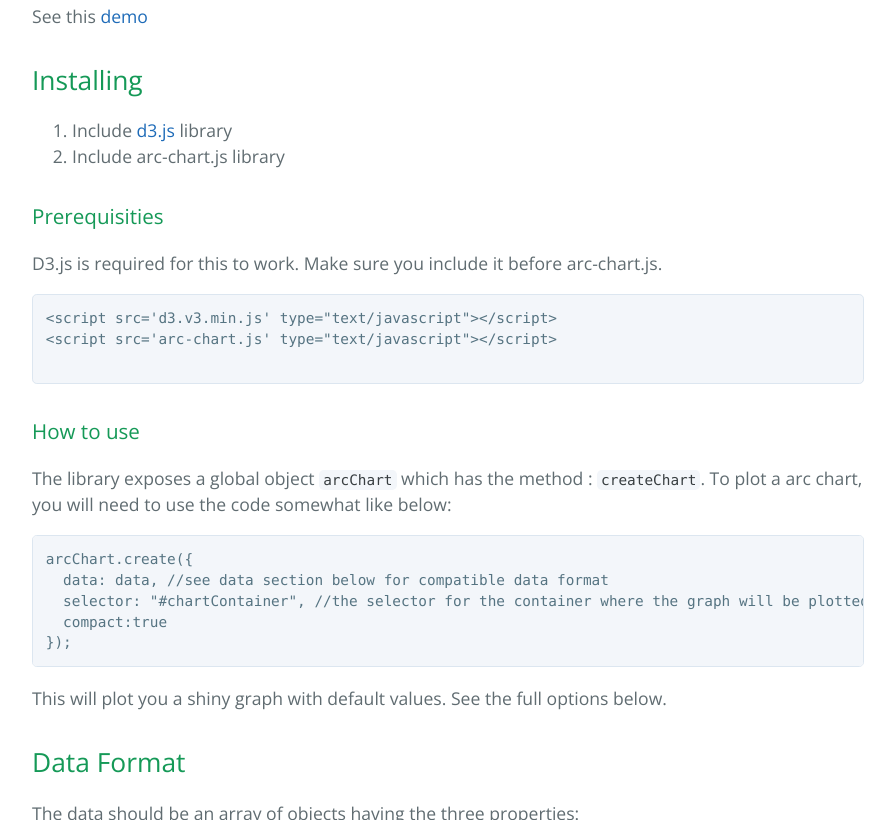
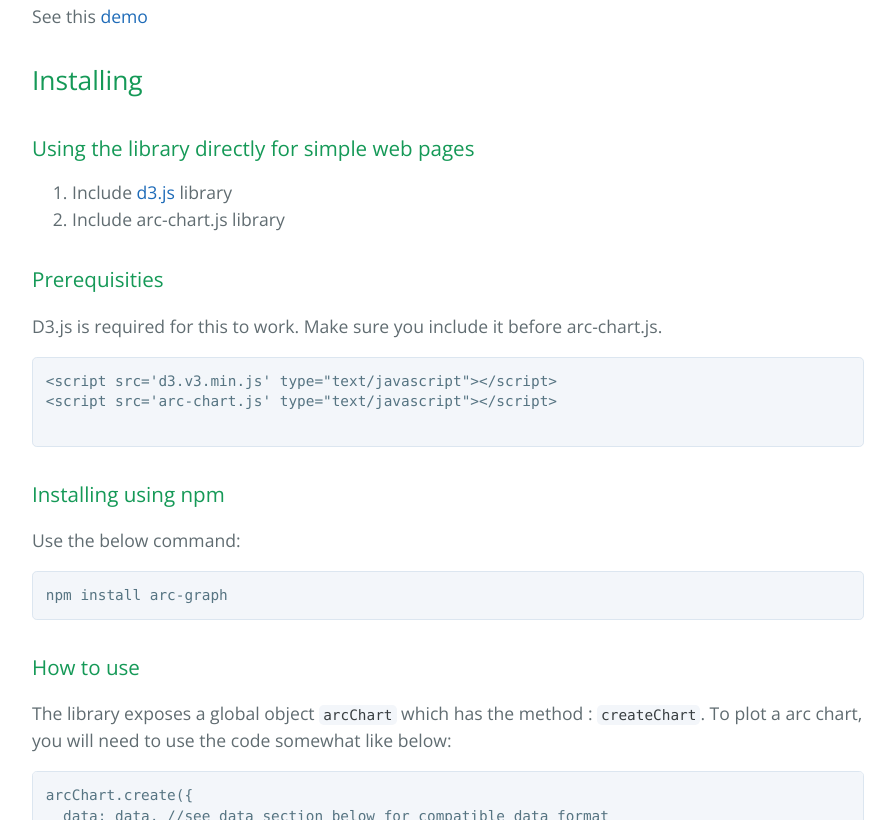
Before and after one commit to bmrinal/arc-graph, a plain HTML site: page index.html in a window 1280 px wide. Shown: the part 598-1418 px from the top of the page, without its empty margins (192-1087 px from the left). Drawn offline with nearby package versions, Linux system fonts and the light colour scheme.

Commit message:
Create gh-pages branch via GitHub

```diff
--- a/index.html
+++ b/index.html
@@ -32,6 +32,9 @@
 <h2>
 <a id="installing" class="anchor" href="#installing" aria-hidden="true"><span aria-hidden="true" class="octicon octicon-link"></span></a>Installing</h2>
 
+<h3>
+<a id="using-the-library-directly-for-simple-web-pages" class="anchor" href="#using-the-library-directly-for-simple-web-pages" aria-hidden="true"><span aria-hidden="true" class="octicon octicon-link"></span></a>Using the library directly for simple web pages</h3>
+
 <ol>
 <li>Include <a href="https://d3js.org/">d3.js</a> library</li>
 <li>Include arc-chart.js library</li>
@@ -45,6 +48,14 @@
 <pre><code>&lt;script src='d3.v3.min.js' type="text/javascript"&gt;&lt;/script&gt;
 &lt;script src='arc-chart.js' type="text/javascript"&gt;&lt;/script&gt;
 
+</code></pre>
+
+<h3>
+<a id="installing-using-npm" class="anchor" href="#installing-using-npm" aria-hidden="true"><span aria-hidden="true" class="octicon octicon-link"></span></a>Installing using npm</h3>
+
+<p>Use the below command:</p>
+
+<pre><code>npm install arc-graph
 </code></pre>
 
 <h3>
```
Also changed, not shown: params.json (+1 -1 lines).
